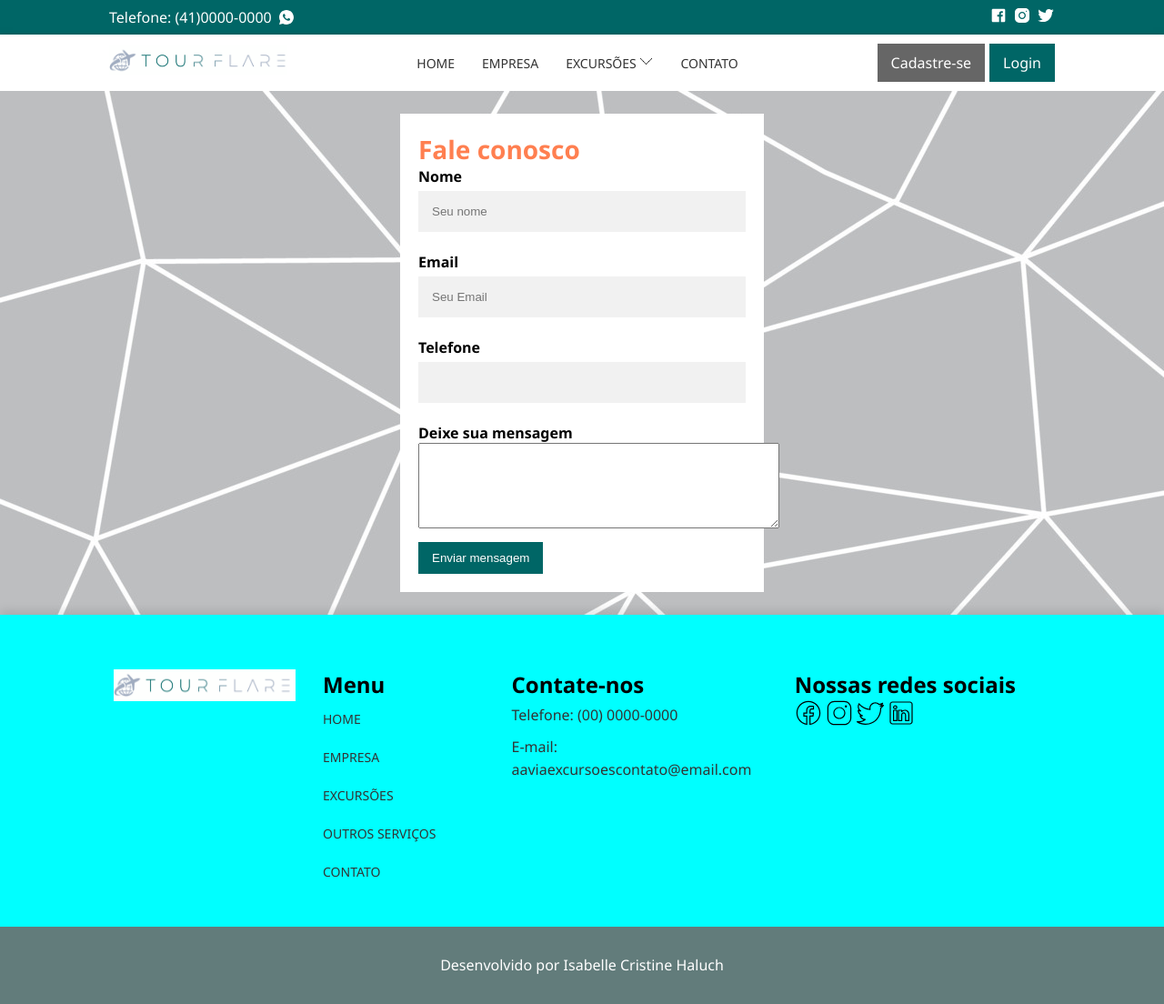
After one commit to isabellechaluch/AAVIA-site, a PHP site: page /contato.php in a window 1280 px wide. The commit adds this page. Shown: the whole page at 91% size. Run offline with PHP 8.4, Linux system fonts and the light colour scheme; style sheets or scripts are compiled from the project's sources.

Commit message:
paginas de login, cadastro e contato prontas

```diff
--- a/_assets/_includes/head.php
+++ b/_assets/_includes/head.php
@@ -12,6 +12,7 @@
     <link rel="stylesheet" type="text/css" href="_assets/css/aboutstyle.css"/>
     <link rel="stylesheet" type="text/css" href="_assets/css/excursionsstyle.css"/>
     <link rel="stylesheet" type="text/css" href="_assets/css/style.css"/>
+    <link rel="stylesheet" type="text/css" href="_assets/css/login.css"/>
     <link rel="stylesheet" type="text/css" href="_assets/css/main.css"/>
 
     <title>Tour Flare</title>
--- a/_assets/_includes/header.php
+++ b/_assets/_includes/header.php
@@ -107,7 +107,7 @@
 
                 <div class="box-inline-centered nav-buttons-box">
                     <div class="login-buttons box-inline-centered">
-                        <a href="cadastro.php" class="box-inline-centered button secondary-button">Cadastre-se</a>
+                        <a href="register.php" class="box-inline-centered button secondary-button">Cadastre-se</a>
 
                         <a href="login.php" class="login-button button primary-button">Login</a>
                     </div>
@@ -153,7 +153,7 @@
             </li>
 
             <li>
-                <a href="cadastro.php" class="nav-link">Cadastre-se</a>
+                <a href="register.php" class="nav-link">Cadastre-se</a>
             </li>
 
             <li>
--- a/_assets/css/aboutstyle.css
+++ b/_assets/css/aboutstyle.css
@@ -20,13 +20,3 @@
     color: var(--preto);
     font-size: var(--size-textos);
 }
-
-.about-img {
-    background-image: url(../_media/back-about.jpg);
-    background-size: cover;
-    background-repeat: no-repeat;
-    background-attachment: fixed;
-    background-position: bottom;
-    width: 100%;
-    height: 600px;
-}
--- /dev/null
+++ b/_assets/css/login.css
@@ -0,0 +1,52 @@
+/* LOGIN */
+
+.login-article,
+.register-article,
+.contact-article {
+    height: 85vh;
+    background-image: url(../_media/background-repeat.jpg);
+    background-repeat: repeat;
+}
+
+.register-article {
+    height: 150vh;
+}
+
+.contact-article {
+    height: fit-content !important;
+}
+
+.form-login {
+    max-width: 400px;
+    background-color: #fff;
+    padding: 20px;
+}
+
+/* Full-width input fields */
+.form-login input{
+    width: 100%;
+    padding: 15px;
+    margin: 5px 0 22px 0;
+    border: none;
+    background: #f1f1f1;
+}
+
+.form-login input:focus {
+    background-color: #ddd;
+    outline: none;
+}
+
+input[type=checkbox] {
+    width: fit-content;
+}
+
+.form-login button {
+    margin-top: 10px;
+}
+
+/* CONTATO */
+textarea {
+    font-family: var(--fonte-padrao);
+    padding: 10px;
+    resize: vertical;
+}
--- a/_assets/css/main.css
+++ b/_assets/css/main.css
@@ -422,6 +422,10 @@ footer {
     .reviews-container {
         grid-template-columns: 2fr 2fr;
     }
+
+    .excursion-box {
+        flex-direction: column;
+    }
 }
 
 @media screen and (max-width: 990px) {
@@ -543,6 +547,26 @@ footer {
     .cards-others {
         width: 80vw !important;
     }
+
+    .images-excursion {
+        flex-wrap: wrap;
+        flex-direction: column-reverse;
+        margin-right: 0;
+    }
+
+    .little-images,
+    .selected-img {
+        width: 100%;
+        flex-direction: row;
+    }
+
+    .little-images img {
+        margin-right: 3px;
+    }
+
+    .includes-route-box {
+        flex-direction: column;
+    }
 }
 
 @media screen and (max-width: 570px) {
@@ -588,4 +612,8 @@ footer {
     .title-page-about {
         font-size: var(--size-responsive-titles);
     }
+
+    textarea {
+        max-width: 100%;
+    }
 }
--- /dev/null
+++ b/contato.php
@@ -0,0 +1,45 @@
+<!DOCTYPE html>
+<html lang="pt-br">
+
+<head>
+    <?php
+    include "_assets/_includes/head.php";
+    ?>
+</head>
+
+<body>
+    <?php
+    include "_assets/_includes/header.php";
+    ?>
+
+    <article class="contact-article box-inline-centered">
+        <div class="container box-inline-centered">
+            <div class="bg-img">
+                <form action="/action_page.php" class="form-login">
+                    <h1>Fale conosco</h1>
+
+                    <label for="contact-name"><b>Nome</b></label>
+                    <input type="text" placeholder="Seu nome" name="contact-name" required>
+
+                    <label for="email"><b>Email</b></label>
+                    <input type="text" pattern="[a-zA-Z0-9._%+-]+@[a-zA-Z0-9.-]+\.[a-zA-Z]{2,}"
+                        placeholder="Seu Email" name="email" required>
+
+                    <label for="contact-tel"><b>Telefone</b></label>
+                    <input type="number" pattern="\([0-9]{2}\) [0-9]{4}-[0-9]{4}" name="contact-tel" required>
+
+                    <label for="contact-mesage"><b>Deixe sua mensagem</b></label>
+                    <textarea id="mensagem" name="mensagem" rows="4" cols="45" required></textarea>
+
+                    <button type="submit" class="button primary-button">Enviar mensagem</button>
+                </form>
+            </div>
+        </div>
+    </article>
+
+    <?php
+    include "_assets/_includes/footer.php";
+    ?>
+</body>
+
+</html>
--- a/excursion-page.php
+++ b/excursion-page.php
@@ -54,7 +54,7 @@
                         <span class="price-excursion">Price</span>
                     </div>
 
-                    <button class="primary-button check-available">Verificar disponibilidade</button>
+                    <button class="button primary-button check-available">Verificar disponibilidade</button>
                     <!-- Abrir uma tela, tipo um pop up com as datas disponíveis e a opção de reservar -->
                 </div>
             </div>
```
Also changed, not shown: _assets/css/excursionsstyle.css (+16 -9 lines), login.php (added, +37 -0 lines), register.php (added, +59 -0 lines).
